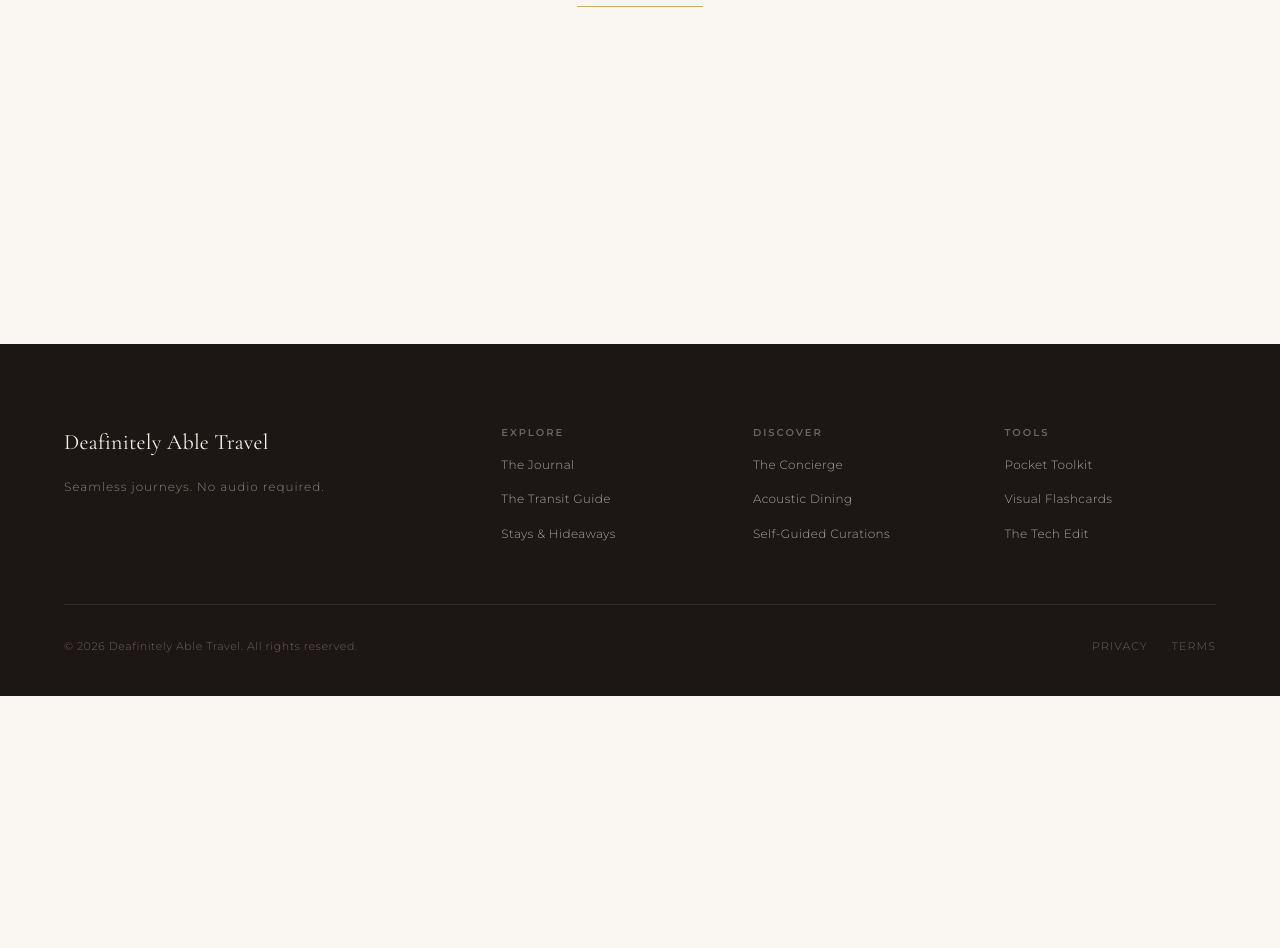
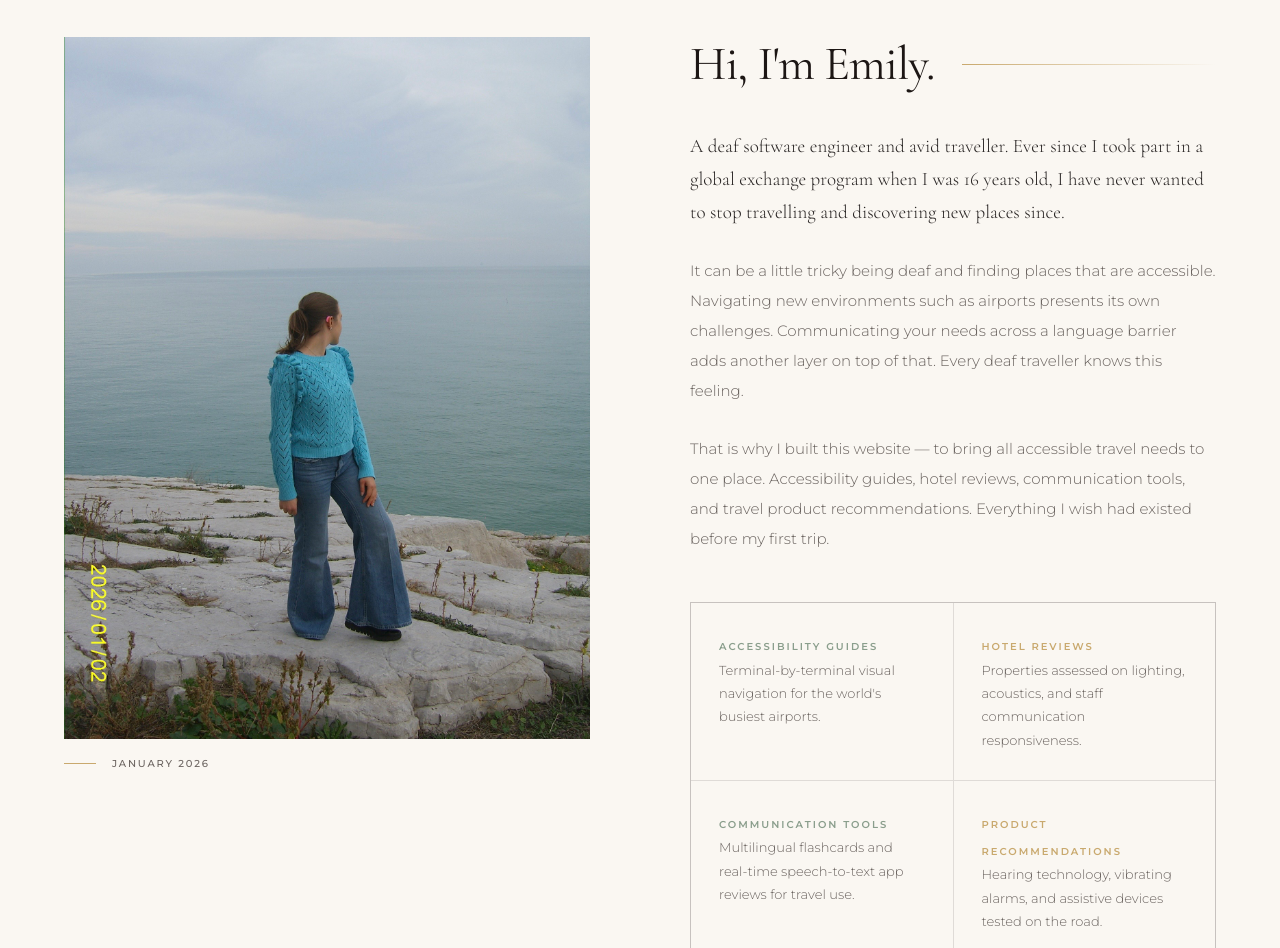
Before and after one commit to Emily749/deafinitely_able_travel, a Next.js app: page /about in a window 1280 px wide. Before the commit this address had no page. Shown: the part 424-1372 px from the top of the page. Before the commit the page ends 1120 px from the top, so only its background shows below. Built offline with nearby package versions, Linux system fonts and the light colour scheme.

Commit message:
add about page

```diff
--- /dev/null
+++ b/app/about/page.module.css
@@ -0,0 +1,167 @@
+.hero {
+  padding: calc(var(--nav-height) + 80px) 0 80px;
+  background: var(--warm-white);
+  border-bottom: 1px solid var(--border-light);
+}
+
+.title {
+  font-family: var(--font-serif);
+  font-size: clamp(48px, 7vw, 88px);
+  font-weight: 300;
+  color: var(--espresso);
+  letter-spacing: -0.02em;
+  margin: 12px 0 0;
+}
+
+.layout {
+  display: grid;
+  grid-template-columns: 1fr 1fr;
+  gap: 100px;
+  padding: 80px 0 var(--section-pad);
+  align-items: start;
+}
+
+/* Photo */
+.photo__col {
+  position: sticky;
+  top: calc(var(--nav-height) + 40px);
+}
+
+.photo__wrap {
+  position: relative;
+  aspect-ratio: 3/4;
+  overflow: hidden;
+}
+
+.photo {
+  object-fit: cover;
+  object-position: center top;
+  transition: transform 0.8s ease;
+}
+
+.photo__wrap:hover .photo {
+  transform: scale(1.03);
+}
+
+.photo__caption {
+  display: flex;
+  align-items: center;
+  gap: 16px;
+  margin-top: 16px;
+}
+
+.caption__line {
+  display: block;
+  width: 32px;
+  height: 1px;
+  background: var(--champagne);
+  flex-shrink: 0;
+}
+
+.caption__text {
+  font-size: 10px;
+  font-weight: 500;
+  letter-spacing: 0.18em;
+  text-transform: uppercase;
+  color: var(--mid-tone);
+}
+
+/* Content */
+.intro {
+  display: flex;
+  align-items: center;
+  gap: 28px;
+  margin-bottom: 36px;
+}
+
+.name {
+  font-family: var(--font-serif);
+  font-size: clamp(32px, 4vw, 48px);
+  font-weight: 400;
+  color: var(--espresso);
+  letter-spacing: -0.02em;
+  white-space: nowrap;
+}
+
+.rule {
+  display: block;
+  flex: 1;
+  height: 1px;
+  background: linear-gradient(to right, var(--champagne), transparent);
+}
+
+.bio {
+  font-size: 15px;
+  font-weight: 300;
+  line-height: 2;
+  color: var(--mid-tone);
+  margin-bottom: 28px;
+}
+
+.bio:first-of-type {
+  font-family: var(--font-serif);
+  font-size: 19px;
+  color: var(--charcoal);
+  line-height: 1.75;
+}
+
+/* Pillars */
+.pillars {
+  display: grid;
+  grid-template-columns: 1fr 1fr;
+  gap: 1px;
+  background: var(--border);
+  border: 1px solid var(--border);
+  margin-top: 48px;
+}
+
+.pillar {
+  background: var(--alabaster);
+  padding: 28px;
+  transition: background 0.2s;
+}
+
+.pillar:hover {
+  background: var(--warm-white);
+}
+
+.pillar .label {
+  display: block;
+  margin-bottom: 12px;
+}
+
+.pillar p {
+  font-size: 13px;
+  font-weight: 300;
+  line-height: 1.8;
+  color: var(--mid-tone);
+}
+
+@media (max-width: 900px) {
+  .layout {
+    grid-template-columns: 1fr;
+    gap: 56px;
+  }
+
+  .photo__col {
+    position: static;
+    max-width: 480px;
+  }
+
+  .pillars {
+    grid-template-columns: 1fr;
+  }
+}
+
+@media (max-width: 540px) {
+  .intro {
+    flex-direction: column;
+    align-items: flex-start;
+    gap: 12px;
+  }
+
+  .rule {
+    width: 48px;
+    flex: none;
+  }
+}
--- /dev/null
+++ b/app/about/page.tsx
@@ -0,0 +1,87 @@
+import Image from 'next/image';
+import type { Metadata } from 'next';
+import styles from './page.module.css';
+
+export const metadata: Metadata = {
+  title: 'About',
+  description: 'Meet Emily, the deaf software engineer and avid traveller behind Deafinitely Able Travel.',
+};
+
+export default function AboutPage() {
+  return (
+    <>
+      <div className={styles.hero}>
+        <div className="container">
+          <span className="label label--accent">The Person Behind the Platform</span>
+          <h1 className={styles.title}>About</h1>
+        </div>
+      </div>
+
+      <div className="container">
+        <div className={styles.layout}>
+          <div className={styles.photo__col}>
+            <div className={styles.photo__wrap}>
+              <Image
+                src="/emily.jpeg"
+                alt="Emily standing on coastal limestone cliffs overlooking a calm sea"
+                fill
+                sizes="(max-width: 768px) 100vw, 45vw"
+                className={styles.photo}
+                priority
+              />
+            </div>
+            <div className={styles.photo__caption}>
+              <span className={styles.caption__line} />
+              <span className={styles.caption__text}>January 2026</span>
+            </div>
+          </div>
+
+          <div className={styles.content}>
+            <div className={styles.intro}>
+              <h2 className={styles.name}>Hi, I'm Emily.</h2>
+              <span className={styles.rule} />
+            </div>
+
+            <p className={styles.bio}>
+              A deaf software engineer and avid traveller. Ever since I took part in a global
+              exchange program when I was 16 years old, I have never wanted to stop travelling
+              and discovering new places since.
+            </p>
+
+            <p className={styles.bio}>
+              It can be a little tricky being deaf and finding places that are accessible.
+              Navigating new environments such as airports presents its own challenges.
+              Communicating your needs across a language barrier adds another layer on top of
+              that. Every deaf traveller knows this feeling.
+            </p>
+
+            <p className={styles.bio}>
+              That is why I built this website — to bring all accessible travel needs to one
+              place. Accessibility guides, hotel reviews, communication tools, and travel
+              product recommendations. Everything I wish had existed before my first trip.
+            </p>
+
+            <div className={styles.pillars}>
+              <div className={styles.pillar}>
+                <span className="label label--sage">Accessibility Guides</span>
+                <p>Terminal-by-terminal visual navigation for the world's busiest airports.</p>
+              </div>
+              <div className={styles.pillar}>
+                <span className="label label--accent">Hotel Reviews</span>
+                <p>Properties assessed on lighting, acoustics, and staff communication responsiveness.</p>
+              </div>
+              <div className={styles.pillar}>
+                <span className="label label--sage">Communication Tools</span>
+                <p>Multilingual flashcards and real-time speech-to-text app reviews for travel use.</p>
+              </div>
+              <div className={styles.pillar}>
+                <span className="label label--accent">Product Recommendations</span>
+                <p>Hearing technology, vibrating alarms, and assistive devices tested on the road.</p>
+              </div>
+            </div>
+          </div>
+        </div>
+      </div>
+    </>
+  );
+}
--- a/components/Nav.tsx
+++ b/components/Nav.tsx
@@ -18,6 +18,7 @@ export default function Nav() {
     { href: '/journal', label: 'The Journal' },
     { href: '/concierge', label: 'The Concierge' },
     { href: '/toolkit', label: 'Pocket Toolkit' },
+    { href: '/about', label: 'About' },
   ];
 
   return (
```
Also changed, not shown: public/emily.jpeg (added).
